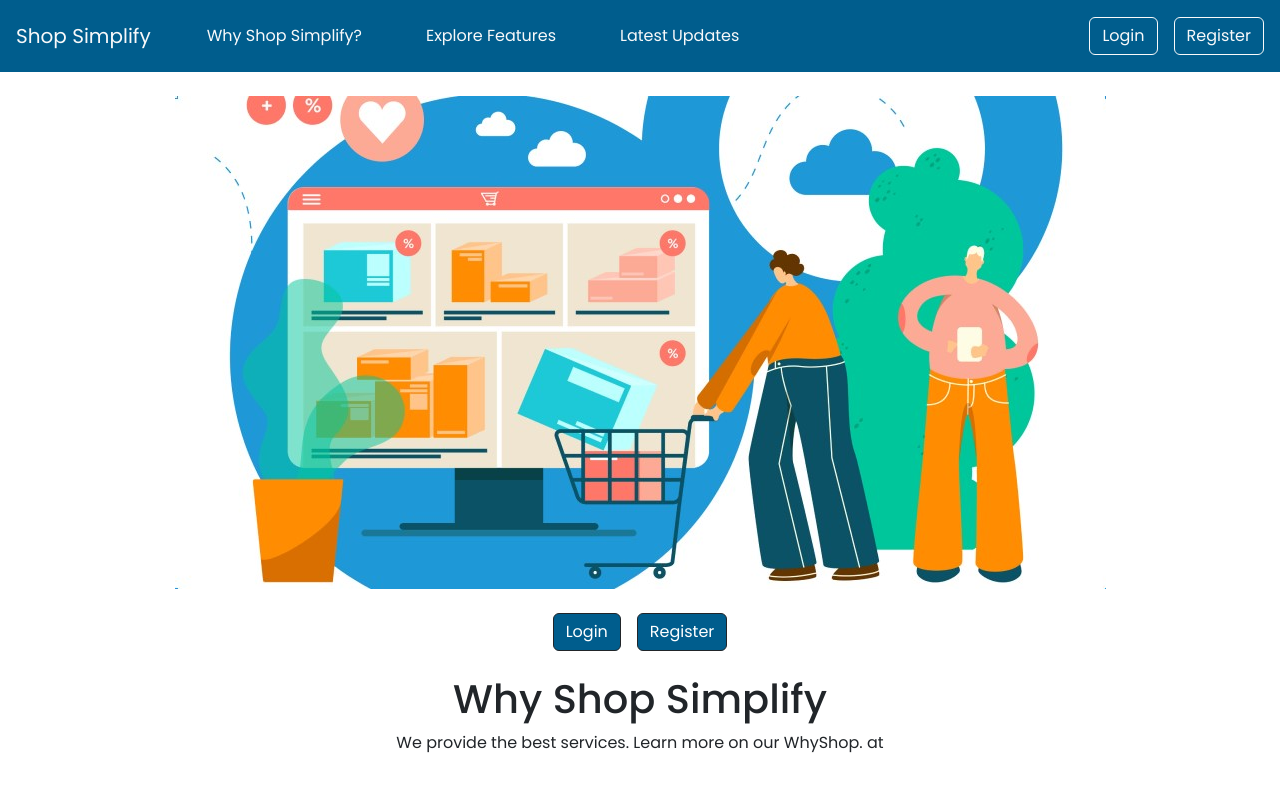
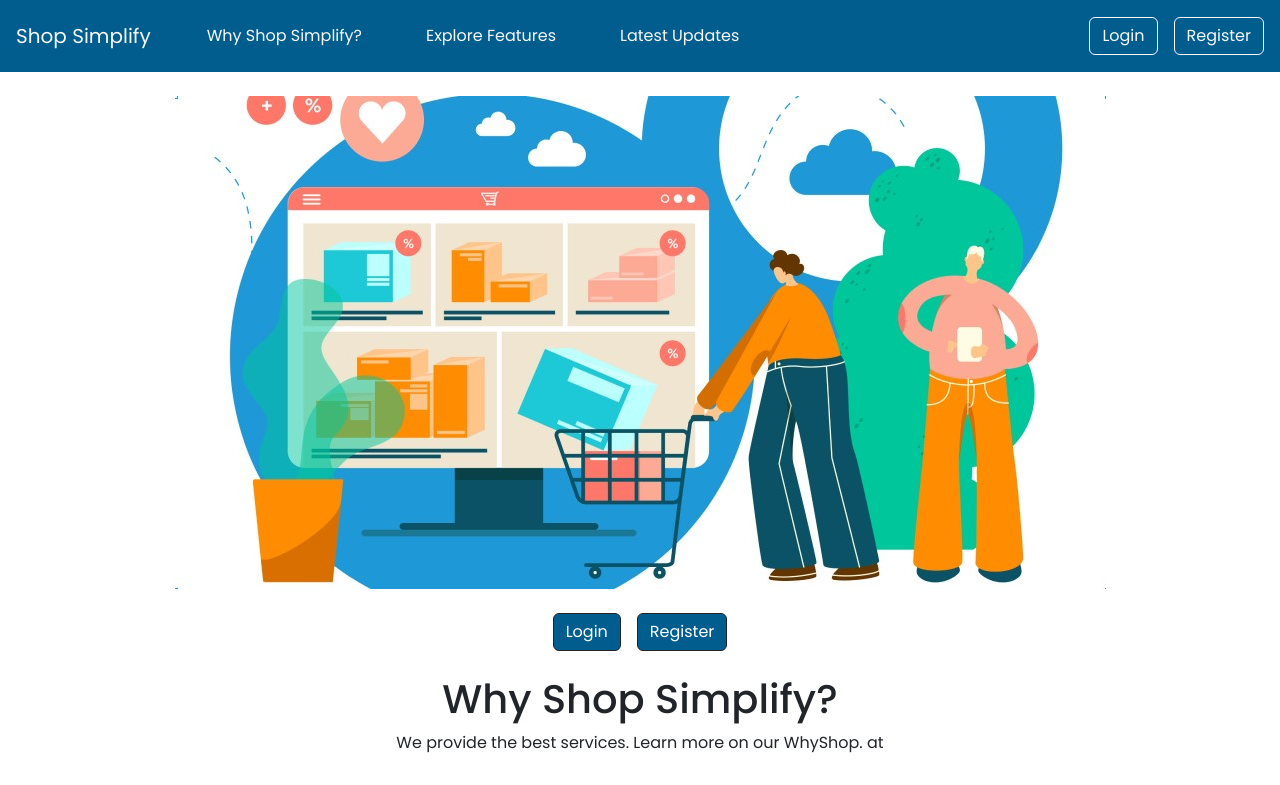
Before and after one commit to TheCodingWizard27/Capstone, a React (Create React App) app in the folder frontend/: page / in a window 1280 px wide. Shown: the top 785 px of the page. Built offline with nearby package versions, Linux system fonts and the light colour scheme.

Commit message:
Landing Page update

```diff
--- a/frontend/src/pages/landingPage.js
+++ b/frontend/src/pages/landingPage.js
@@ -36,7 +36,7 @@ const WhyShop = () => {
   return (
     <div className=" container-fluid paragraph-section">
       <h1 className="d-flex justify-content-center mt-4">
-        <a id="why">Why Shop Simplify</a>
+        <a id="why">Why Shop Simplify?</a>
       </h1>
       <p className="text-center" justify-content-center>
         We provide the best services. Learn more on our WhyShop. at
```
